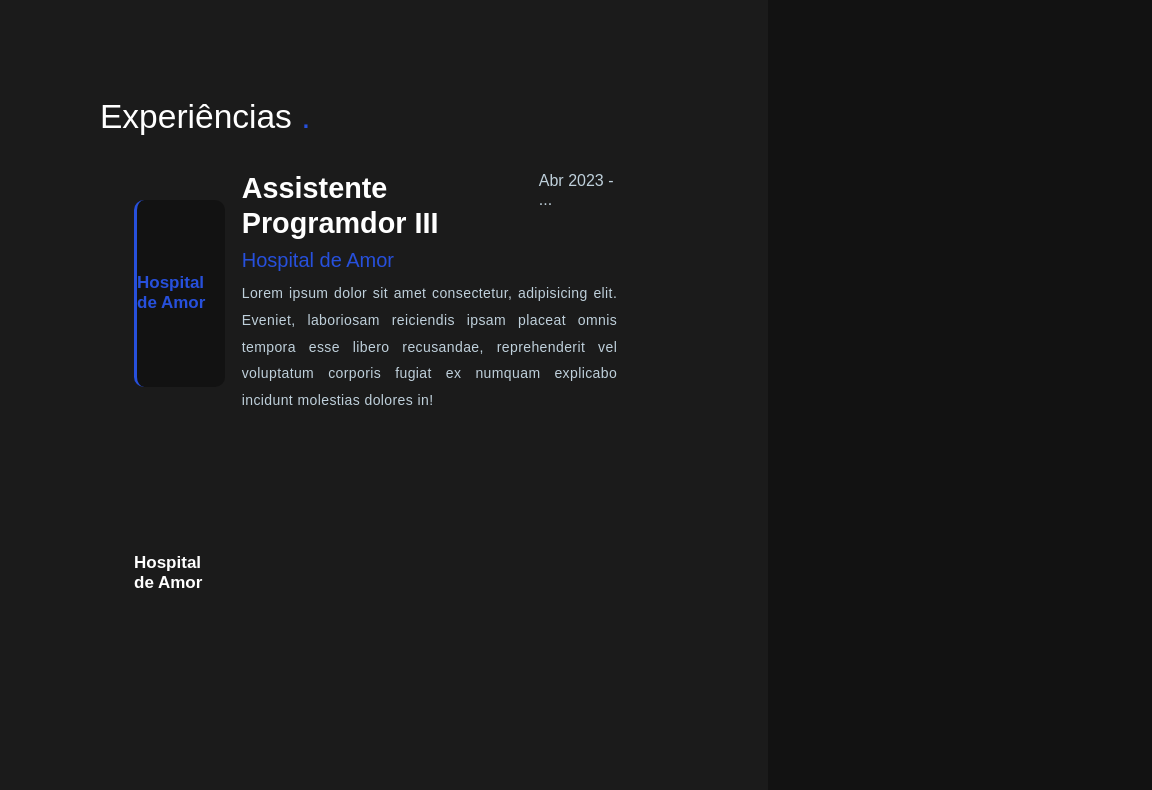
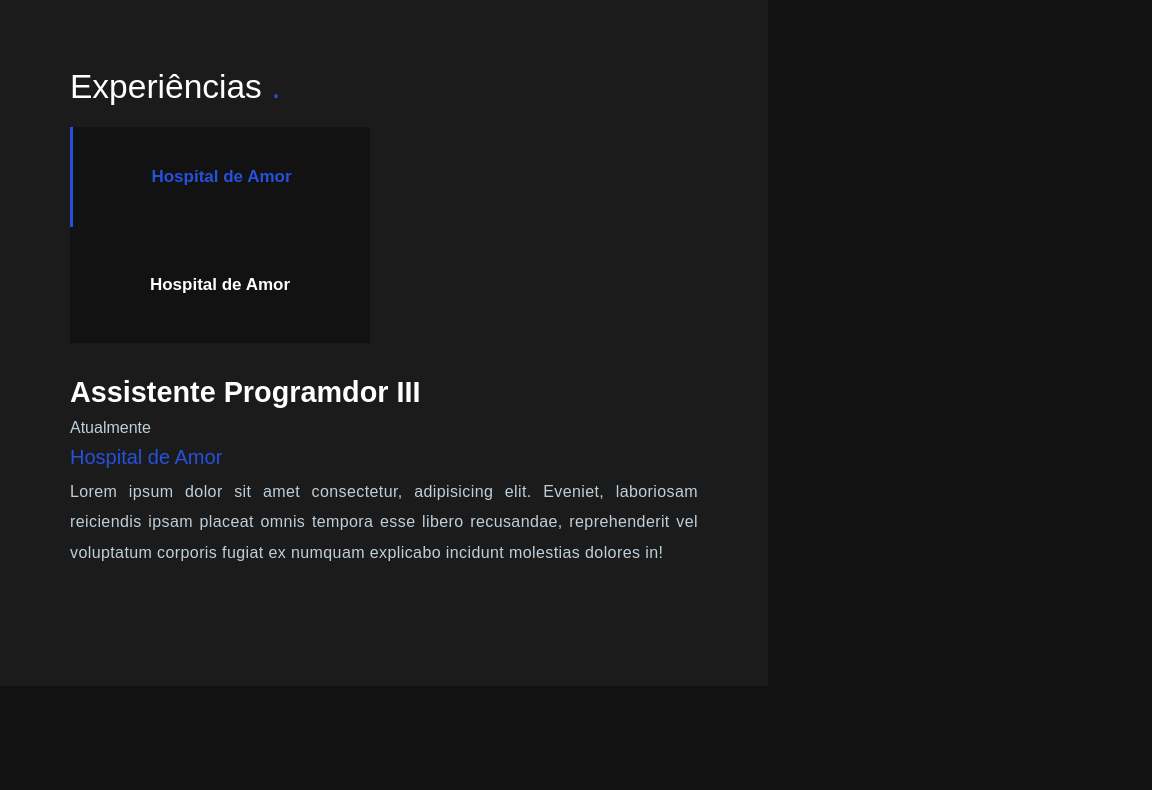
Before and after one commit to BrunoEijiMine/PORTFOLIO-Eiji, a plain HTML site: page index.html in a window 768 px wide. Shown: the part 803-1593 px from the top of the page, 1152 px wide, since content can reach past the window. After the commit the page ends 1489 px from the top, so only its background shows below. Drawn offline with nearby package versions, Linux system fonts and the light colour scheme; a script that the page names is missing.

Commit message:
Desenvolvendo a seção responsiva da "Experiências"

```diff
--- a/css/style.css
+++ b/css/style.css
@@ -1,18 +1,18 @@
-:root{
+:root {
   --cor-azul: #2750dc;
   --cor-bg: #121212;
   --cor-branca: #fff;
   --cor-escritas: #BFD0DB;
 }
 
-*{
+* {
   margin: 0;
   padding: 0;
   box-sizing: border-box;
   font-family: sans-serif;
 }
 
-body{
+body {
   background-color: var(--cor-bg) !important;
   color: var();
 }
@@ -21,21 +21,21 @@ body{
 /*  --------------------------------- --------------------------------- */
 /*  --------------------------------- --------------------------------- */
 
-.home{
+.home {
   height: 100vh;
   display: flex;
   align-items: center;
   padding: 0 10%;
 }
 
-.home-content{
+.home-content {
   max-width: 600px;
   display: flex;
   justify-content: space-between;
   flex-direction: column;
 }
 
-.home-bg{
+.home-bg {
   border-radius: 16px;
   background: url(/img/bg.png);
   background-size: cover;
@@ -43,32 +43,32 @@ body{
   background-repeat: no-repeat;
 }
 
-.home-content h1{
+.home-content h1 {
   font-size: 56px;
   font-weight: 700;
   color: var(--cor-branca) !important;
 }
 
-.home-content h3{
+.home-content h3 {
   font-size: 32px;
   font-weight: 700;
   color: var(--cor-azul);
 }
 
-.home-content p{
+.home-content p {
   font-size: 16px;
   margin: 20px 0 40px;
   color: var(--cor-branca);
 }
 
-.home-content .btn-box{
+.home-content .btn-box {
   display: flex;
   justify-content: space-between;
   width: 140px;
   height: 50px;
 }
 
-.btn-box a{
+.btn-box a {
   position: relative;
   display: inline-flex;
   justify-content: center;
@@ -84,42 +84,46 @@ body{
 /*  --------------------------------- INICIO EXPERIÊNCIA --------------------------------- */
 /*  --------------------------------- --------------------------------- */
 /*  --------------------------------- --------------------------------- */
-.tituloExperiencia{
-  width: 1100px;
+.tituloExperiencia {
+  width: auto;
+  max-width: 1000px;
   margin: 0 auto;
   color: var(--cor-branca);
   margin-bottom: 20px;
 }
 
-.bg2{
+.bg2 {
   /* margin: 20px; */
   background-color: #1b1b1b;
   padding: 100px;
 }
 
 .containerExperiencia {
-    border-radius: 10px;
-    width: 1100px;
+  display: flex;
+  width: auto;
   margin: 0 auto;
-    display: grid;
-    grid-template-columns: 2fr 9fr;
+  max-width: 1000px;
+  justify-content: center;
+  align-items: center;
 }
 
 .tabs {
-    display: flex;
-    flex-direction: column;
-    justify-content: space-around;
-    /* background-color: var(--cor-bg); */
+  position: relative;
+  width: 100%;
+  max-width: 300px;
+  margin-right: 60px;
+  background: var(--cor-bg);
 }
 
-  .divisaoTitulo{
+.divisaoTitulo {
   display: flex;
+  align-items: center;
   justify-content: space-between;
 }
 
 .tabs h3 {
   color: var(--cor-branca);
-    height: 33.33%;
+  height: 100px;
   display: grid;
   place-items: center;
   font-size: 17px;
@@ -138,11 +142,11 @@ body{
   font-weight: 600;
 }
 
-  .tab-content h5{
+.tab-content h5 {
   color: var(--cor-azul);
 }
 
-  .tab-content h6{
+.tab-content h6 {
   color: var(--cor-escritas);
 }
 
@@ -153,42 +157,113 @@ body{
   color: var(--cor-escritas);
 }
 
-  .tab-content > div {
+.tab-content>div {
   display: none;
 }
 
-  .tab-content > div.active {
+.tab-content>div.active {
   display: block;
 }
 
 .tabs .active {
   background: var(--cor-bg);
-    border-radius: 10px;
   border-left: 3px solid var(--cor-azul);
   color: var(--cor-azul);
-    transition: 0.2s;
+  width: 100%;
+  max-width: 300px;
 }
 
-  @media screen and (max-width: 500px) {
-
-  }
+@media screen and (max-width: 500px) {}
 
 /*  --------------------------------- FIM EXPERIÊNCIA --------------------------------- */
 /*  --------------------------------- --------------------------------- */
 /*  --------------------------------- --------------------------------- */
 
-@media only screen and (max-width : 800px){
-    .home{
+
+
+
+/*  --------------------------------- INICIO RESPONSIVO --------------------------------- */
+/*  --------------------------------- --------------------------------- */
+/*  --------------------------------- --------------------------------- */
+
+/* Estilos para dispositivos móveis (celulares) */
+@media only screen and (max-width: 600px) {
+  .home {
     display: flex;
     flex-direction: column-reverse;
   }
+
+  .bg2{
+    padding: 70px
+  }
+
   .containerExperiencia {
-        font-size: 14px;
-        max-width: 500px;
-        height: 70vh;
+    width: auto;
+    display: flex;
+    align-items: stretch;
+    flex-wrap: nowrap;
+    flex-direction: column;
+  }
+
+  .divisaoTitulo {
+    display: flex;
+    flex-direction: column;
+    align-items: flex-start;
   }
 
   .tab-content {
-        padding: 1em 1.2em;
+    padding: 2em 0;
+  }
+
+  .tituloExperiencia {
+    width: 100%;
   }
 }
+
+/* Estilos para tablets */
+@media only screen and (min-width: 601px) and (max-width: 800px) {
+  .bg2{
+    padding: 70px
+  }
+
+  .containerExperiencia {
+    width: auto;
+    display: flex;
+    align-items: stretch;
+    flex-wrap: nowrap;
+    flex-direction: column;
+  }
+
+  .divisaoTitulo {
+    display: flex;
+    flex-direction: column;
+    align-items: flex-start;
+  }
+
+  .tab-content {
+    padding: 2em 0;
+  }
+
+  .tituloExperiencia {
+    width: 100%;
+  }
+}
+
+/* Estilos para dispositivos com largura de tela entre 800 e 1120 pixels */
+@media only screen and (min-width: 800px) and (max-width: 1025px) {
+  .tabs .active{
+    width: 225px;
+  }
+
+  .divisaoTitulo{
+    display: flex;
+    flex-direction: column;
+    align-items: flex-start;
+
+  }
+}
+
+/* Estilos para PCs e dispositivos maiores */
+@media only screen and (min-width: 1025px) {
+  /* Adicione aqui os estilos específicos para PCs e dispositivos maiores */
+}
--- a/index.html
+++ b/index.html
@@ -91,10 +91,12 @@
         <div class="active" id="tab1">
           <div class="divisaoTitulo">
             <h4>Assistente Programdor III</h4>
-            <h6>Abr 2023 - ...</h6>
+            <h6>Atualmente</h6>
           </div>
           <h5>Hospital de Amor</h5>
-          <p>Lorem ipsum dolor sit amet consectetur, adipisicing elit. Eveniet, laboriosam reiciendis ipsam placeat omnis tempora esse libero recusandae, reprehenderit vel voluptatum corporis fugiat ex numquam explicabo incidunt molestias dolores in!</p>
+          <p>Lorem ipsum dolor sit amet consectetur, adipisicing elit. Eveniet, laboriosam reiciendis ipsam placeat
+            omnis tempora esse libero recusandae, reprehenderit vel voluptatum corporis fugiat ex numquam explicabo
+            incidunt molestias dolores in!</p>
         </div>
 
         <!-- Segundo -->
@@ -104,7 +106,9 @@
             <h6>Nov 2021 - Abr 2023(1 ano 6 meses)</h6>
           </div>
           <h5>Hospital de Amor</h5>
-          <p>Lorem ipsum dolor sit amet consectetur, adipisicing elit. Eveniet, laboriosam reiciendis ipsam placeat omnis tempora esse libero recusandae, reprehenderit vel voluptatum corporis fugiat ex numquam explicabo incidunt molestias dolores in!</p>
+          <p>Lorem ipsum dolor sit amet consectetur, adipisicing elit. Eveniet, laboriosam reiciendis ipsam placeat
+            omnis tempora esse libero recusandae, reprehenderit vel voluptatum corporis fugiat ex numquam explicabo
+            incidunt molestias dolores in!</p>
         </div>
       </div>
     </div>
--- a/js/experiencia.js
+++ b/js/experiencia.js
@@ -21,3 +21,5 @@ function trocarTab2() {
   titulo1.classList.remove("active");
   titulo2.classList.add("active");
 }
+
+console.log(trocarTab1);
```
Lines whose indentation alone changed are shown as unchanged.
